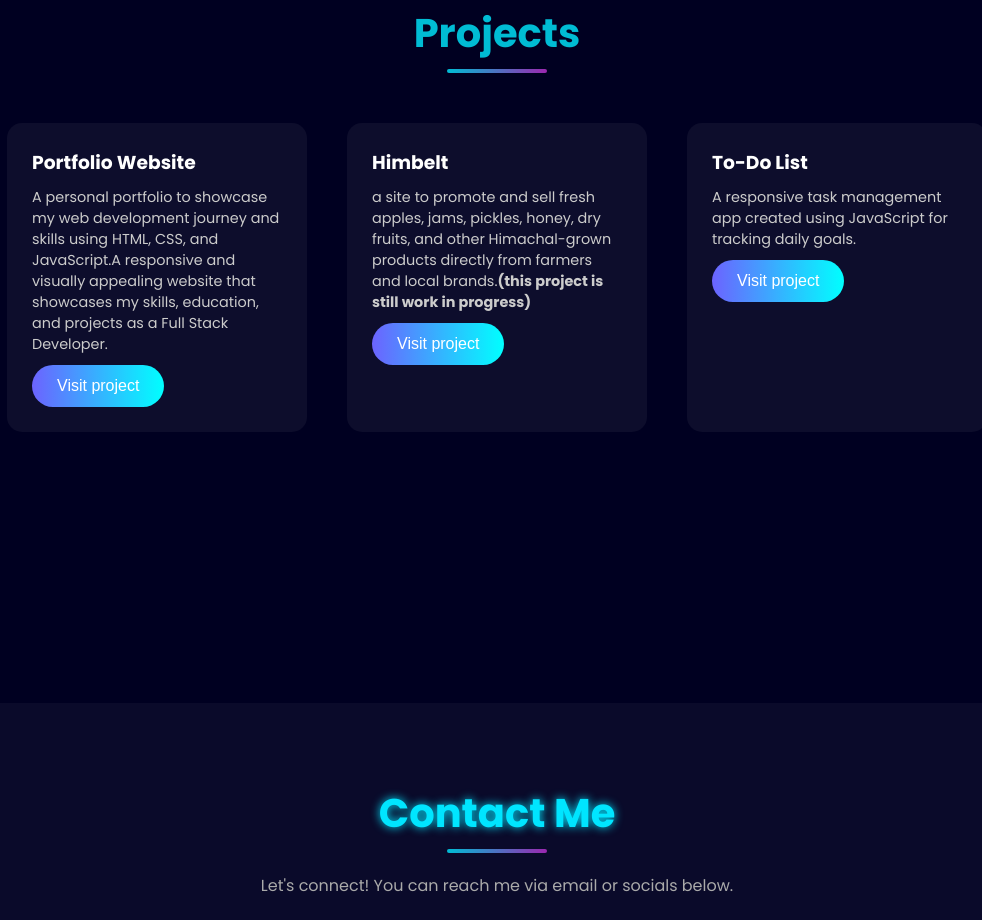
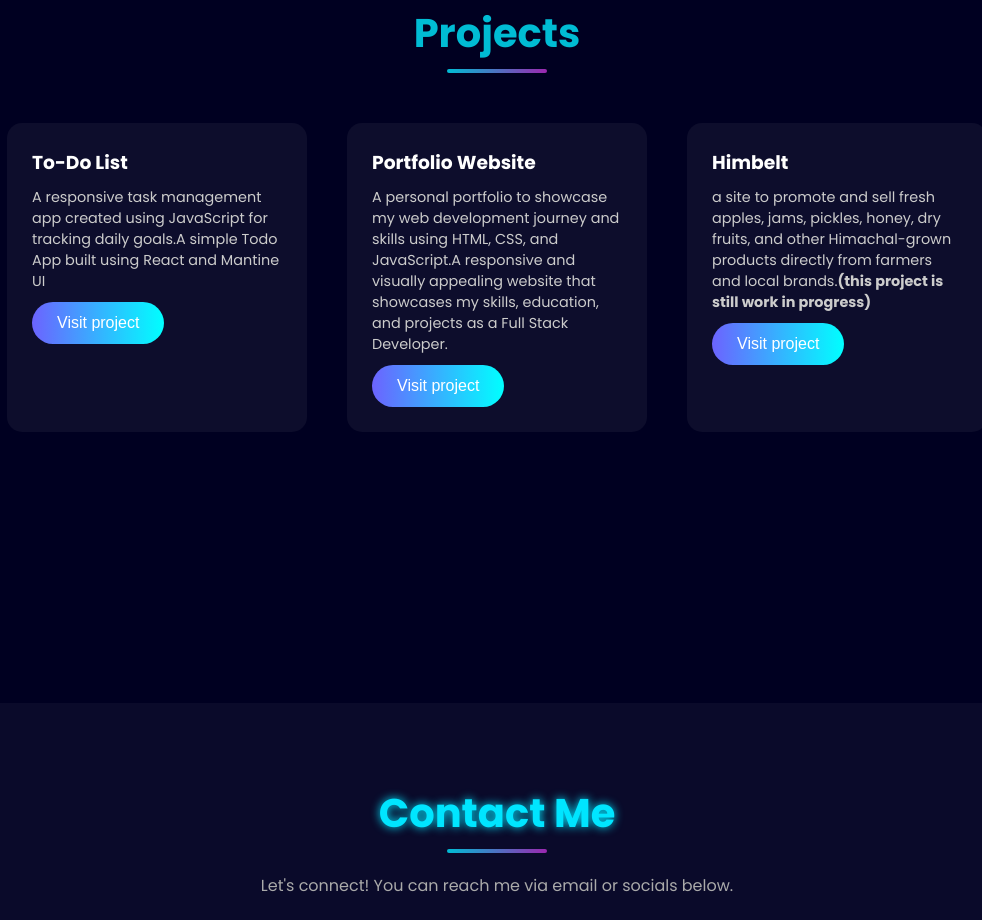
Before and after one commit to rishav269/Rishav-portfolio, a plain HTML site: page index.html in a window 1280 px wide. Shown: the part 2677-3597 px from the top of the page, without its empty margins (143-1125 px from the left). Drawn offline with nearby package versions, Linux system fonts and the light colour scheme.

Commit message:
Updated project

```diff
--- a/index.html
+++ b/index.html
@@ -148,6 +148,16 @@
     <section class="projects" id="projects">
       <h2>Projects</h2>
       <div class="project-cards">
+             <div class="project">
+          <h3>To-Do List</h3>
+          <p>
+            A responsive task management app created using JavaScript for
+            tracking daily goals.A simple Todo App built using React and Mantine UI
+          </p>
+                <button onclick="window.open('https://javascriptbear.github.io/todo_react_app/')">
+  Visit project
+</button>
+        </div>
         <div class="project">
           <h3>Portfolio Website</h3>
           <p>
@@ -167,16 +177,6 @@
 
   Visit project
 
-</button>
-        </div>
-        <div class="project">
-          <h3>To-Do List</h3>
-          <p>
-            A responsive task management app created using JavaScript for
-            tracking daily goals.
-          </p>
-                <button onclick="window.open()">
-  Visit project
 </button>
         </div>
       </div>
```
